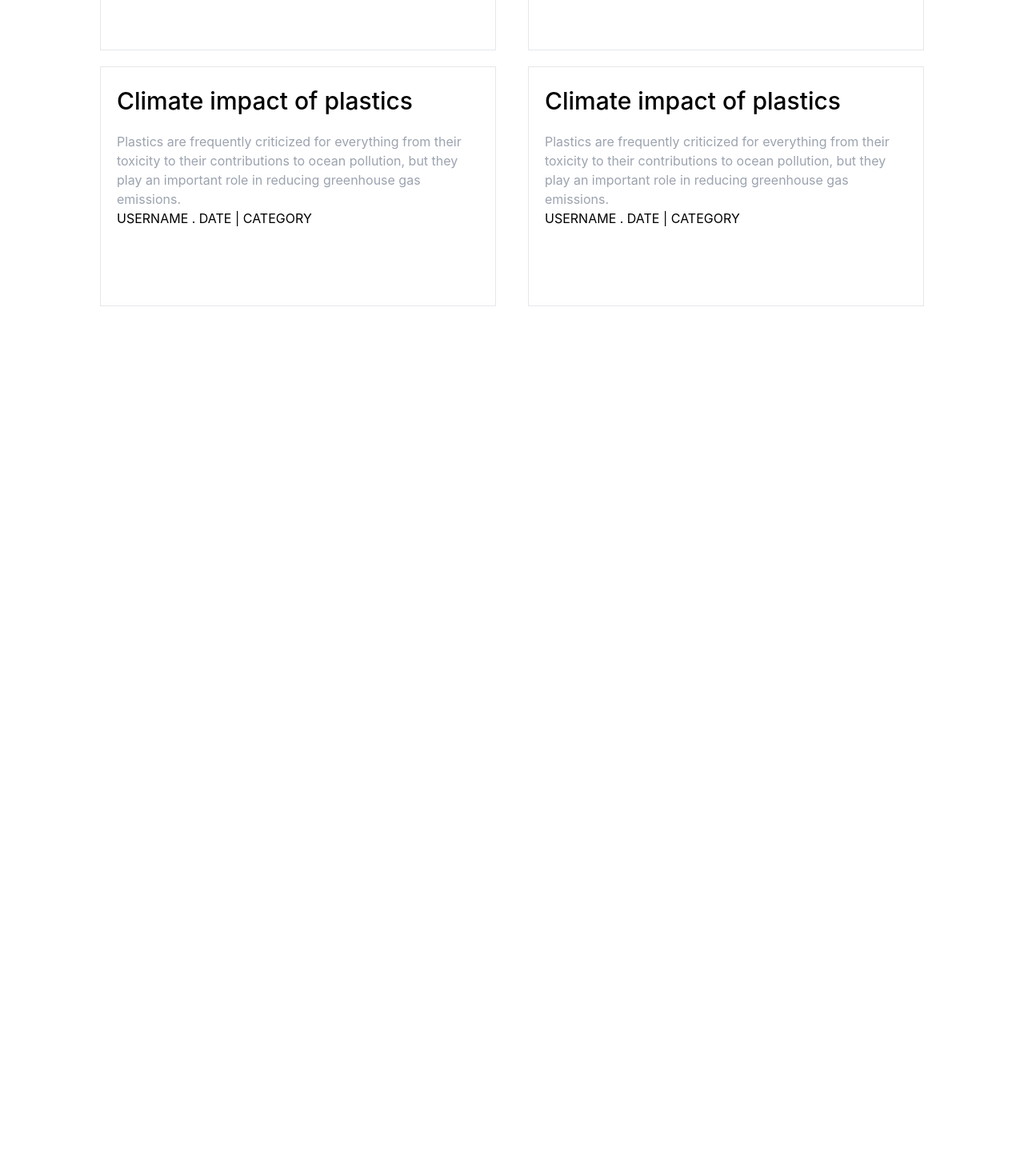
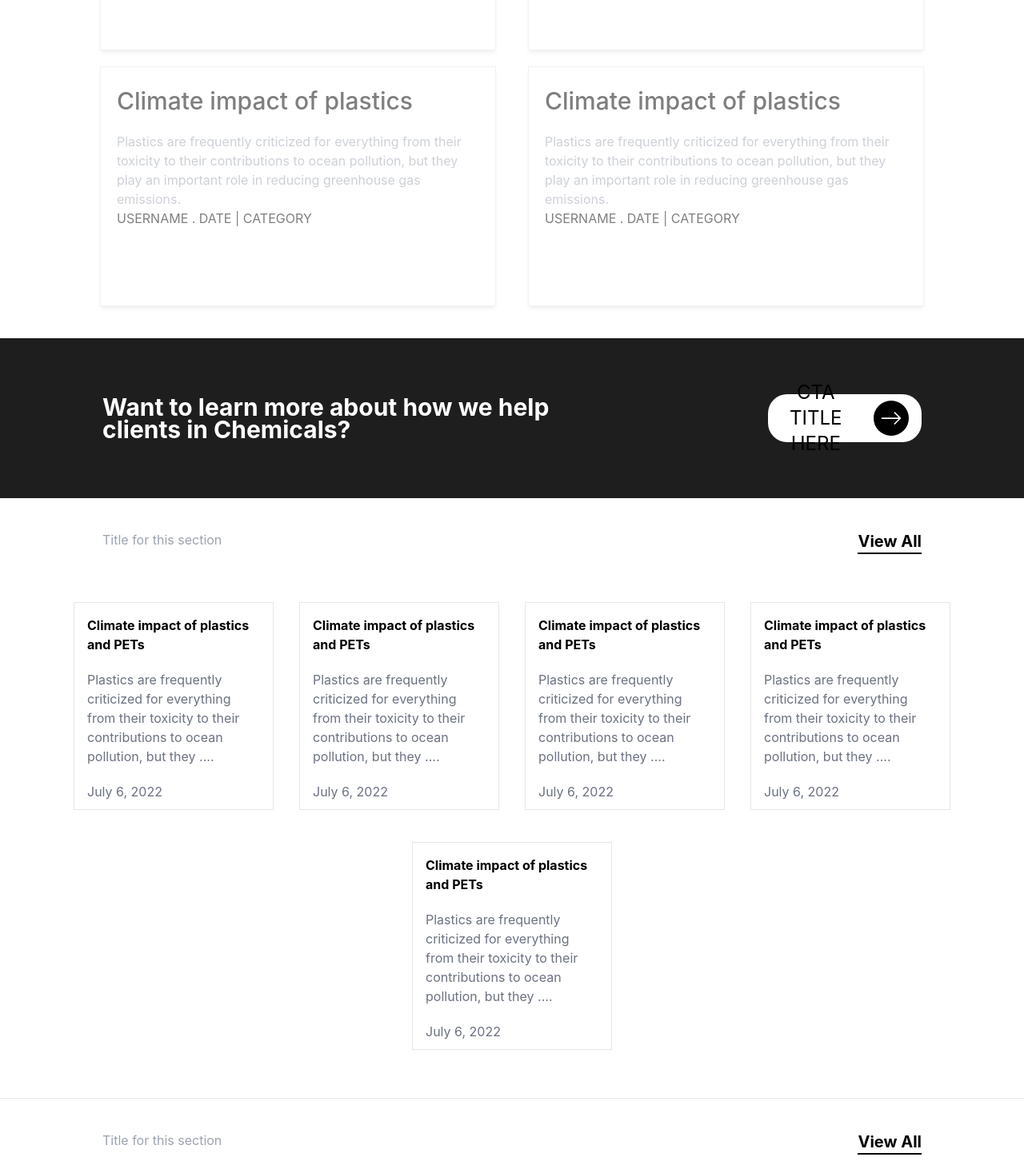
Before and after one commit to Partiya/Outhere-front, a React (Create React App) app in the folder outhere/: page / in a window 1280 px wide. Shown: the part 1330-2797 px from the top of the page at 80% size. Before the commit the page ends 1713 px from the top, so only its background shows below. Built offline with nearby package versions, Linux system fonts and the light colour scheme.

Commit message:
completed Blog design

```diff
--- /dev/null
+++ b/outhere/src/Components/ArticleCards/ArticleCards2.js
@@ -0,0 +1,19 @@
+import React from 'react'
+
+function ArticleCard2(props) {
+    return (
+        <div className='w-[250px] p-4 mx-4 my-5 h-[260px] border border-gray-200 '>
+            <p className='font-bold mb-5'>
+            Climate impact of plastics and PETs
+            </p>
+            <p className='text-gray-500 mb-5'>
+            Plastics are frequently criticized for everything from their toxicity to their contributions to ocean pollution, but they ....
+            </p>
+            <p className='text-gray-500'>
+            July 6, 2022
+            </p>
+        </div>
+     );
+}
+
+export default ArticleCard2;
--- a/outhere/src/Components/ArticleCards/Articlecards.js
+++ b/outhere/src/Components/ArticleCards/Articlecards.js
@@ -1,8 +1,8 @@
 import React from 'react';
-
+import '../ArticleCards/animations.css'
 function ArticleCards() {
     return (
-        <div className='w-[495px] p-5 mx-5 mt-5 h-[300px] border '>
+        <div className='w-[495px] scaleup p-5 mx-5 mt-5 shadow-md  h-[300px] border opacity-50 hover:opacity-100 hover:shadow-lg'>
             <p className='text-[30px] font-medium mb-4'>
             Climate impact of plastics
             </p>
--- a/outhere/src/Components/ArticleCards/animations.css
+++ b/outhere/src/Components/ArticleCards/animations.css
@@ -0,0 +1,13 @@
+.scaleup:hover{
+    animation: scale 1s ease 0s 1 normal forwards;
+}
+
+@keyframes scale {
+    0% {
+		transform: scale(1);
+	}
+
+	100% {
+		transform: scale(1.1);
+	}
+}
--- a/outhere/src/Pages/BlogPage/Blog.js
+++ b/outhere/src/Pages/BlogPage/Blog.js
@@ -1,8 +1,10 @@
 import React from 'react';
-import {AiOutlineMenu, AiOutlineProfile, AiOutlineSearch} from 'react-icons/ai'
+import {AiFillFacebook, AiFillInstagram, AiOutlineMenu, AiOutlineProfile, AiOutlineSearch, AiOutlineTwitter, AiOutlineYoutube} from 'react-icons/ai'
 import {TbUserCircle} from 'react-icons/tb'
+import {BsArrowRight} from 'react-icons/bs'
 import ArticleCards from '../../Components/ArticleCards/Articlecards';
 import FeaturedArticle from '../../Components/FeaturedArticle/FeaturedArticle';
+import ArticleCard2 from '../../Components/ArticleCards/ArticleCards2';
 function Blog() {
     return (
         <div className=''>
@@ -62,6 +64,131 @@ function Blog() {
                 <ArticleCards/>
                 <ArticleCards/>
             </div>
+            <div className='w-full h-[200px] justify-between flex items-center bg-[#1E1E1E] my-10'>
+                <div className='mx-10 lg:mx-32 '>
+                    <p className='font-bold text-white text-lg lg:text-[30px] '>
+                    Want to learn more about how we help clients in Chemicals?
+                    </p>
+                </div>
+                <div className='mx-10 lg:mx-32 '>
+                    <button className='px-4 rounded-3xl lg:w-fit w-[180px] flex justify-center items-center h-[60px] bg-white'>
+                        <p className='lg:text-2xl text-sm mr-2'>CTA TITLE HERE</p>
+                        <div className='lg:w-[44px] flex justify-center items-center lg:ml-5 w-[40px] h-[40px] p-2 lg:h-[44px]  rounded-full bg-black'>
+                            <BsArrowRight className='w-[30px] h-[30px] text-white'/>
+                        </div>
+                    </button>
+                </div>
+
+            </div>
+            <div className='w-full  justify-evenly lg:justify-between flex mb-10'>
+              <div>
+              <p className='text-gray-400 lg:mx-32  '>Title for this section</p>
+              </div>
+                <div>
+                <button className=' lg:mx-32 border-b-2  border-black font-bold text-xl '>
+                    View All
+                </button>
+                </div>
+            </div>
+            <div className='flex flex-wrap w-full justify-center'>
+            <ArticleCard2/>
+            <ArticleCard2/>
+            <ArticleCard2/>
+            <ArticleCard2/>
+            <ArticleCard2/>
+            </div>
+            <hr className='w-full bg-gray-600 my-10'>
+            </hr>
+            <div className='w-full  justify-around lg:justify-between flex mb-10'>
+              <div>
+              <p className='text-gray-400 lg:mx-32 '>Title for this section</p>
+              </div>
+                <div>
+                <button className=' lg:mx-32 border-b-2 border-black font-bold text-xl '>
+                    View All
+                </button>
+                </div>
+            </div>
+            <div className='flex flex-wrap w-full justify-center'>
+            <ArticleCard2/>
+            <ArticleCard2/>
+            <ArticleCard2/>
+            <ArticleCard2/>
+            <ArticleCard2/>
+            </div>
+            <div className='w-full justify-center flex items-center mt-20 mb-20'>
+                <button className='w-[220px] h-[70px] justify-between items-center border-black border rounded-[40px] flex px-2'>
+                    <p className='text-2xl ml-2 font-bold'>Show More </p>
+                    <div className='w-[50px] h-[50px] bg-black flex justify-center items-center rounded-full'>
+                        <BsArrowRight className='text-white w-[40px] h-[40px]'/>
+                    </div>
+                </button>
+            </div>
+            <div className='w-full h-[130px] bg-black flex justify-between mb-10'>
+                <img src='https://iili.io/HK66Hhv.png' className='object-contain ml-24 w-[200px] h-[130px]'></img>
+                <div className='flex text-black items-center'>
+                    <button className='p-3  mx-2 rounded-full bg-white hover:bg-blue-400 hover:text-white'>
+                        <AiOutlineTwitter className='w-[25px] h-[25px]'/>
+                    </button>
+                    <button className='p-3  mx-2 rounded-full bg-white hover:bg-gradient-to-tr from-orange-400 via-red-900 to-fuchsia-500 hover:text-white'>
+                        <AiFillInstagram className='w-[25px] h-[25px]'/>
+                    </button>
+                    <button className='p-3  mx-2 rounded-full bg-white hover:bg-blue-500 hover:text-white'>
+                        <AiFillFacebook className='w-[25px] h-[25px]'/>
+                    </button>
+                    <button className='p-3  mx-2 mr-32 rounded-full bg-white hover:bg-red-500 hover:text-white'>
+                        <AiOutlineYoutube className='w-[25px] h-[25px]'/>
+                    </button>
+                </div>
+            </div>
+            <div className='mb-20'>
+
+                <div className='mx-20'>
+                <p className='text-2xl font-bold mt-10'>The Daily Good Newsletter</p>
+                </div>
+                <div className='mx-20'>
+                <p className='mt-2 text-gray-400 font-thin'>Never miss an insight. We'll email you when new articles are published.</p>
+                </div>
+                <div className='flex justify-between mb-5 mx-20 items-center'>
+                    <div>
+                    <input placeholder='Your email' className='w-[500px] absolute rounded-xl -z-10 mt-4 h-[40px] focus:outline-none px-3 bg-gray-200'>
+
+              </input>
+              <button className=' z-10 w-[60px] absolute left-[510px] text-white  mt-[20px] rounded-2xl h-[33px] bg-black'>
+                  Join
+              </button>
+
+                    </div>
+                    <div className=''>
+                        <a className='mx-6 text-bold border-b px-2 pb-2 font-bold tracking-wide border-gray-500'>
+                            Home
+                        </a>
+                        <a className='mx-6 text-bold border-b px-2 pb-2 font-bold tracking-wide border-gray-500'>
+                            About us
+                        </a>
+                        <a className='mx-6 text-bold border-b px-2 pb-2 font-bold tracking-wide border-gray-500'>
+                            Contact us
+                        </a>
+                        <a className='mx-6 text-bold border-b px-2 pb-2 font-bold tracking-wide border-gray-500'>
+                            Privacy Policy
+                        </a>
+                        <a className='mr-32 text-bold border-b px-2 pb-2 font-bold tracking-wide border-gray-500'>Term of use</a>
+                    </div>
+
+
+                </div>
+                <hr className='w-full mt-24'>
+                </hr>
+                <div className='flex w-full  justify-between'>
+                    <p className='mt-10 mx-20 text-gray-400'>
+                    Copyright  © 1996-2022  Company Name
+                    </p>
+                    <p className='mt-10 mx-20 text-gray-400'>
+                    You may not use images or content from this site without written permission.
+                    </p>
+                </div>
+
+            </div>
         </div>
      );
 }
--- a/outhere/tailwind.config.js
+++ b/outhere/tailwind.config.js
@@ -2,7 +2,28 @@
 module.exports = {
   content: ["./src/**/*.{html,js}"],
   theme: {
-    extend: {},
+    extend: {
+
+    },
+    screens: {
+
+
+        'sm': '400px',
+        // => @media (min-width: 640px) { ... }
+
+        'md': '600px',
+        // => @media (min-width: 768px) { ... }
+
+        'lg': '800px',
+        // => @media (min-width: 1024px) { ... }
+        'xl' : '1000px',
+
+        // => @media (min-width: 1280px) { ... }
+
+
+        // => @media (min-width: 1536px) { ... }
+
   },
+
   plugins: [],
-}
+}}
```
